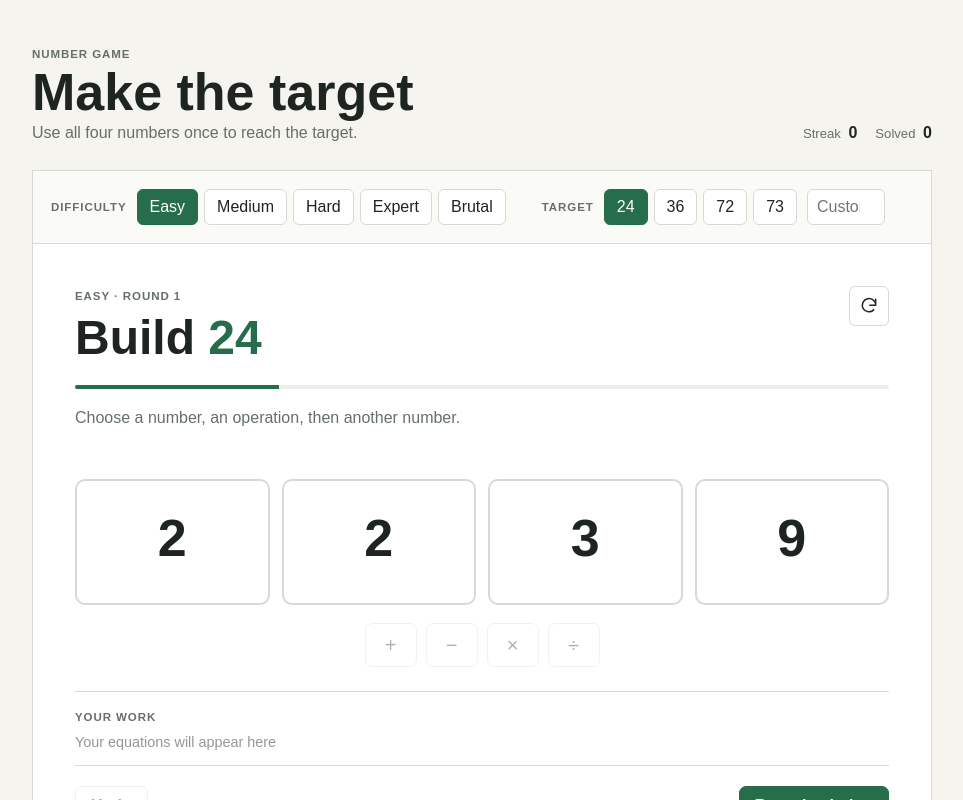
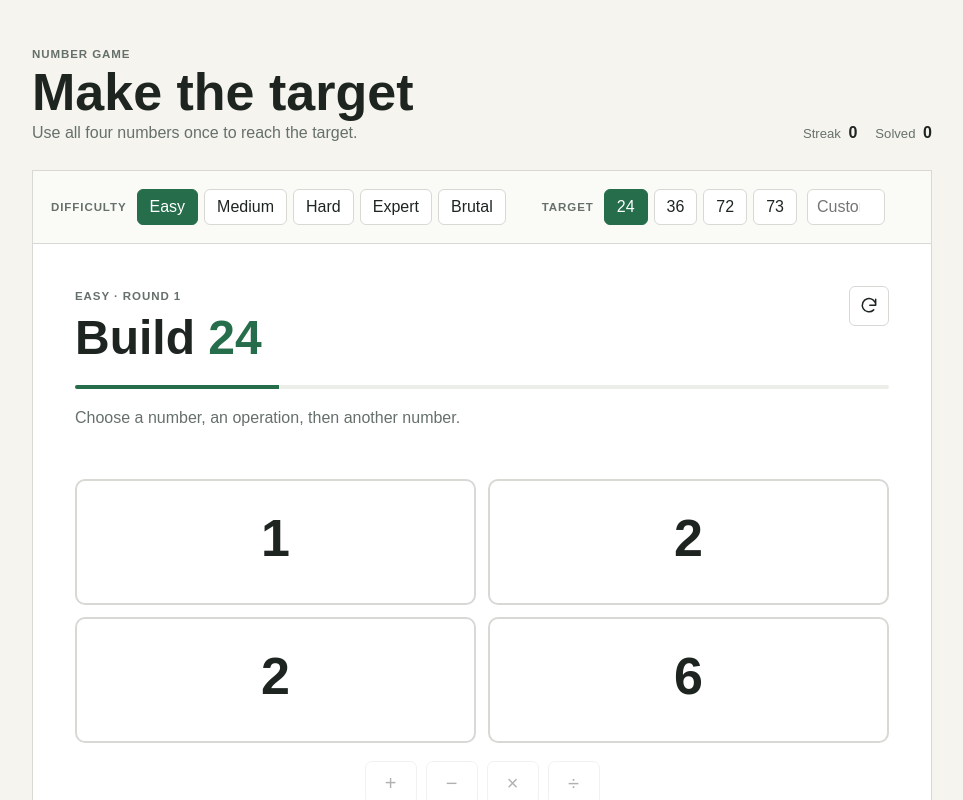
Before and after one commit to danielchen8624/mathgames, a Next.js app: page / in a window 1280 px wide. Shown: the top 800 px of the page, without its empty margins (158-1121 px from the left). Built offline with nearby package versions, Linux system fonts and the light colour scheme.

Commit message:
Update Site source

```diff
--- a/app/globals.css
+++ b/app/globals.css
@@ -97,10 +97,10 @@ svg { fill: none; stroke: currentColor; stroke-width: 1.8; stroke-linecap: round
 
 .number-board {
   display: grid;
-  grid-template-columns: repeat(4, 1fr);
+  grid-template-columns: repeat(2, 1fr);
   gap: 12px;
   margin: 22px 0 18px;
-  min-height: 126px;
+  min-height: 264px;
 }
 
 .number-card {
--- a/public/game.js
+++ b/public/game.js
@@ -2,7 +2,7 @@
   "use strict";
 
   const LEVELS = [
-    { name: "Easy", max: 9, minScore: 0, noSolutionChance: 0 },
+    { name: "Easy", max: 6, minScore: 0, noSolutionChance: 0 },
     { name: "Medium", max: 12, minScore: 2, noSolutionChance: 0 },
     { name: "Hard", max: 20, minScore: 4, noSolutionChance: 0 },
     { name: "Expert", max: 40, minScore: 6, noSolutionChance: 0.16 },
@@ -152,7 +152,8 @@
         const scarcityBonus = solutions.length <= 2 ? 2 : solutions.length <= 6 ? 1 : 0;
         const adjusted = best + scarcityBonus;
         if (state.level === 0 && adjusted <= 3) return result;
-        if (state.level > 0 && adjusted >= config.minScore) return result;
+        if (state.level === 1 && (adjusted >= config.minScore || Math.max(...numbers) >= 7)) return result;
+        if (state.level > 1 && adjusted >= config.minScore) return result;
         fallback = result;
       }
     }
```
